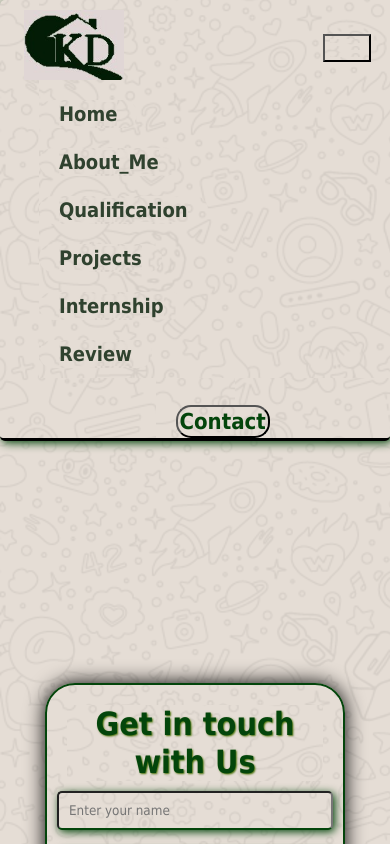
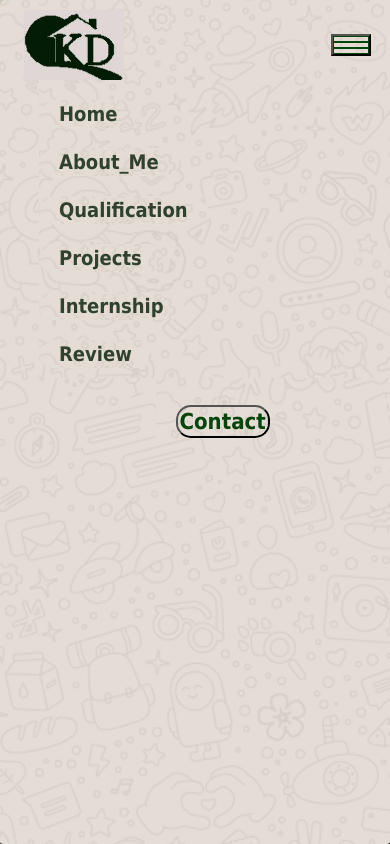
Before and after one commit to KuldeepSingh00048/portfolio1, a React (Create React App) app: page /contact in a window 390 px wide. Shown: the top 844 px of the page. Built offline with nearby package versions, Linux system fonts and the light colour scheme.

Commit message:
burger update

```diff
--- a/src/components/style.css
+++ b/src/components/style.css
@@ -666,19 +666,18 @@ background-color:transparent;
 .line{
     width: 34px;
     height: 4px;
-    margin: 3px 5px;
-    background-color: rgb(3,69,11);
+    border: 1px solid rgb(3,69,11);
 }
 @media only screen and (max-width: 1140px){
     .navbar{
         flex-direction: column;
         align-items: center;
-        /* height: 80px; */
         /* height: auto; */
     }
     .nav-h{
         flex-direction: column;
         align-items: center;
+        height: 100vh;
         /* height: auto; */
     }
     .navlist{
```
